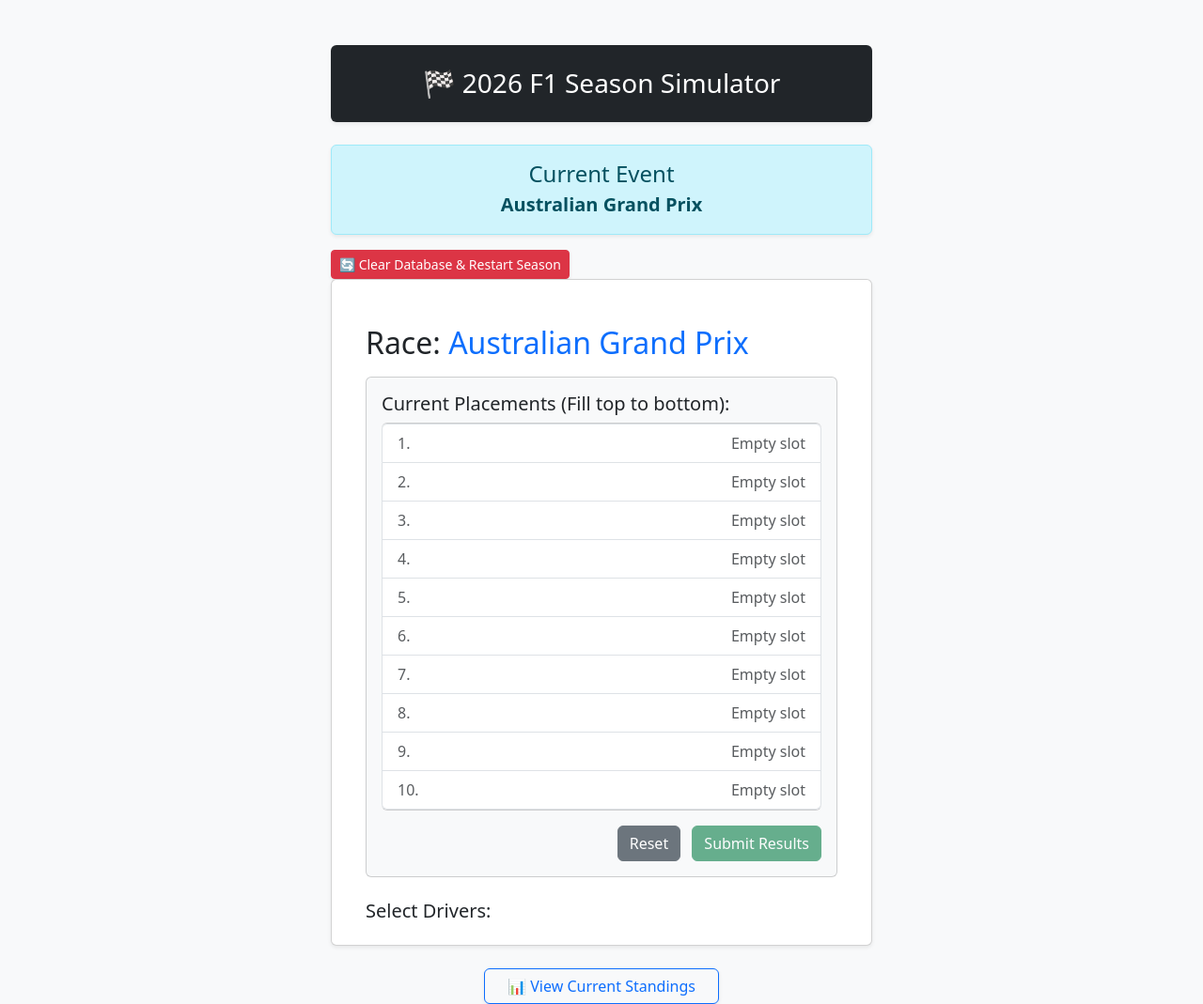
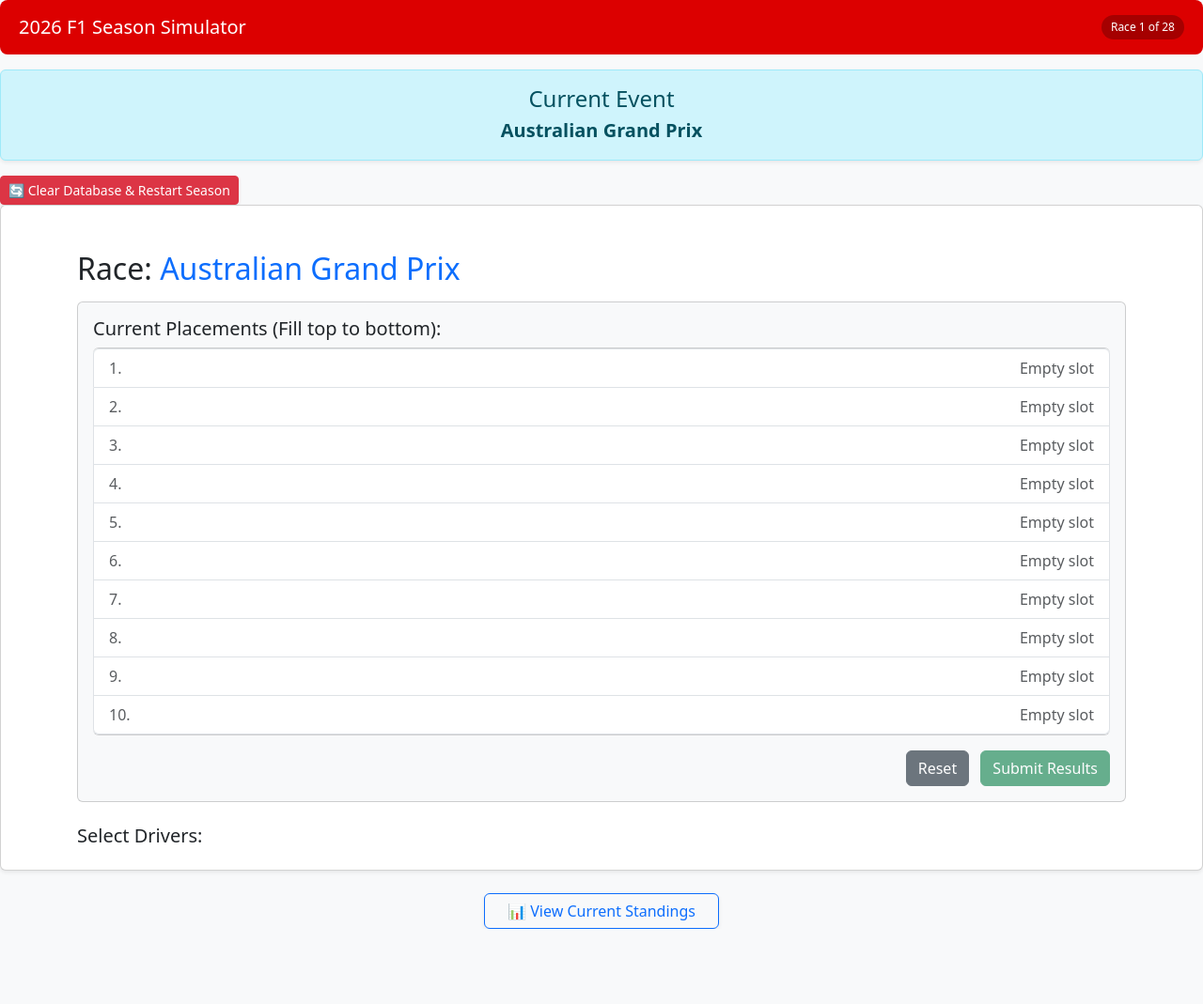
Before and after one commit to Rishab-rt/F1-Championship-Model, a Flask app: page / in a window 1280 px wide. Shown: the whole page at 94% size. After the commit the page ends 989 px from the top, so only its background shows below. Run offline with Flask 3, Linux system fonts and the light colour scheme; data that the repository does not hold is empty.

Commit message:
making the header look nice and adding attributes

```diff
--- a/app.py
+++ b/app.py
@@ -113,10 +113,12 @@ def index():
     all_drivers = [d.name for d in drivers_in_db]
 
     return render_template("index.html",
-                           race=current_race,
-                           required=required_count,
-                           error=error_message,
-                           driver_list=all_drivers) # <-- Passes drivers to Jinja
+                       race=current_race,
+                       required=required_count,
+                       error=error_message,
+                       driver_list=all_drivers,
+                       current_race_index=current_race_index,
+                       races=races)
 
 @app.route("/standings")
 def standings():
@@ -142,7 +144,9 @@ def standings():
     return render_template(
         "standings.html",
         drivers=sorted_drivers,
-        constructors=sorted_constructors
+        constructors=sorted_constructors,
+        current_race_index=current_race_index,
+        races=races
     )
 
 @app.route("/reset-season", methods=["POST"])
--- /dev/null
+++ b/static/f1.css
@@ -0,0 +1,41 @@
+:root {
+    --f1-red: #DC0000;
+    --f1-papaya: #FF8000;
+    --f1-silver: #C0C0C0;
+    --f1-bg: #111111;
+    --f1-surface: #1A1A1A;
+    --f1-card: #222222;
+    --f1-border: #333333;
+    --f1-text: #F0F0F0;
+    --f1-muted: #888888;
+  }
+
+  body {
+    background: var(--f1-bg) !important;
+    color: var(--f1-text);
+  }
+
+  .f1-header {
+    background: var(--f1-red);
+    padding: 16px 20px;
+    border-radius: 8px;
+    margin-bottom: 16px;
+    display: flex;
+    justify-content: space-between;
+    align-items: center;
+  }
+
+  .f1-header h1 {
+    font-size: 20px;
+    font-weight: 500;
+    margin: 0;
+    color: #ffffff;
+  }
+
+  .race-badge {
+    font-size: 12px;
+    background: rgba(0, 0, 0, 0.25);
+    padding: 4px 10px;
+    border-radius: 20px;
+    color: #ffffff;
+  }
--- a/templates/index.html
+++ b/templates/index.html
@@ -1,17 +1,19 @@
 <!DOCTYPE html>
 <html lang="en">
 <head>
+    <link rel="stylesheet" href="{{ url_for('static', filename='f1.css') }}">
     <meta charset="UTF-8">
     <meta name="viewport" content="width=device-width, initial-scale=1.0">
     <title>F1 2026 Simulator</title>
     <link href="https://cdn.jsdelivr.net/npm/bootstrap@5.3.0/dist/css/bootstrap.min.css" rel="stylesheet">
+    <link rel="stylesheet" href="{{ url_for('static', filename='f1.css') }}">
 </head>
 <body class="bg-light">
 
-    <div class="container mt-5" style="max-width: 600px;">
-        <div class="card shadow-sm border-0 mb-4 text-center p-4 bg-dark text-white">
-            <h1 class="h3 mb-0">🏁 2026 F1 Season Simulator</h1>
-        </div>
+    <div class="f1-header">
+        <h1>2026 F1 Season Simulator</h1>
+        <span class="race-badge">Race {{ current_race_index + 1 }} of {{ races|length }}</span>
+    </div>
 
         <div class="alert alert-info text-center shadow-sm" role="alert">
             <h4 class="alert-heading mb-1">Current Event</h4>
--- a/templates/standings.html
+++ b/templates/standings.html
@@ -5,12 +5,14 @@
     <meta name="viewport" content="width=device-width, initial-scale=1.0">
     <title>Championship Standings</title>
     <link href="https://cdn.jsdelivr.net/npm/bootstrap@5.3.0/dist/css/bootstrap.min.css" rel="stylesheet">
+    <link rel="stylesheet" href="{{ url_for('static', filename='f1.css') }}">
 </head>
 <body class="bg-light">
 
     <div class="container mt-5" style="max-width: 800px;">
-        <div class="text-center mb-5">
-            <h1 class="display-5 fw-bold">🏆 Current F1 Standings</h1>
+        <div class="f1-header">
+            <h1>Championship Standings</h1>
+            <span class="race-badge">After {{ current_race_index }} races</span>
         </div>
 
         <div class="row">
```
